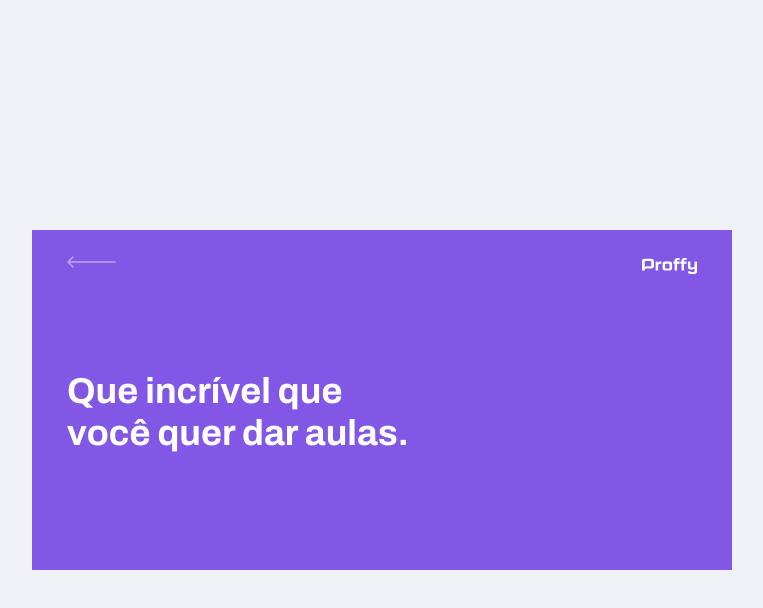
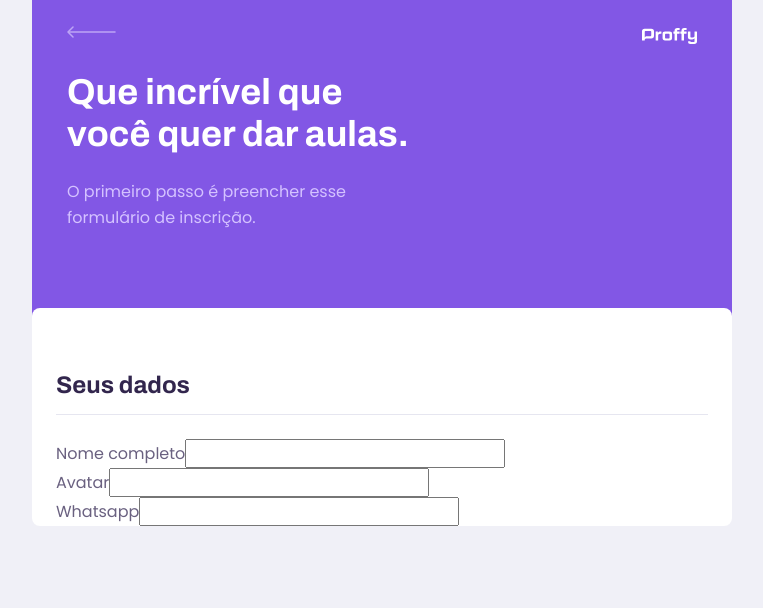
Before and after one commit to MrRioja/Proffy, a React (Create React App) app in the folder web/: page /give-classes in a window 1280 px wide. Shown: the top 608 px of the page, without its empty margins (258-1021 px from the left). Built offline with nearby package versions, Linux system fonts and the light colour scheme.

Commit message:
:alien: Iniciando form da aplicação. (Pausando pra ver o jogo do corintia :black_heart: )

```diff
--- a/web/src/Pages/TeacherForm/index.tsx
+++ b/web/src/Pages/TeacherForm/index.tsx
@@ -1,10 +1,36 @@
 import React from "react";
 import PageHeader from "../../components/PageHeader";
+
+import "./styles.css";
 
 function TeacherForm() {
   return (
     <div id="page-teacher-form" className="container">
-      <PageHeader title="Que incrível que você quer dar aulas." />
+      <PageHeader
+        title="Que incrível que você quer dar aulas."
+        description="O primeiro passo é preencher esse formulário de inscrição."
+      />
+
+      <main>
+        <fieldset>
+          <legend>Seus dados</legend>
+
+          <div className="input-block">
+            <label htmlFor="name">Nome completo</label>
+            <input type="text" id="name" />
+          </div>
+
+          <div className="input-block">
+            <label htmlFor="avatar">Avatar</label>
+            <input type="text" id="avatar" />
+          </div>
+
+          <div className="input-block">
+            <label htmlFor="whatsapp">Whatsapp</label>
+            <input type="text" id="whatsapp" />
+          </div>
+        </fieldset>
+      </main>
     </div>
   );
 }
--- /dev/null
+++ b/web/src/Pages/TeacherForm/styles.css
@@ -0,0 +1,39 @@
+#page-teacher-form {
+  width: 100vw;
+  height: 100vh;
+}
+
+#page-teacher-form .page-header .header-content {
+  margin-bottom: 6.4rem;
+}
+
+#page-teacher-form main {
+  background: var(--color-box-base);
+  width: 100%;
+  max-width: 74rem;
+  border-radius: 0.8rem;
+  margin: -3.2rem auto 3.2rem;
+  padding-top: 6.4rem;
+  overflow: hidden;
+}
+
+#page-teacher-form main fieldset {
+  border: 0;
+  padding: 0 2.4rem;
+}
+
+#page-teacher-form main fieldset+fieldset {
+  margin-top: 6.4rem;
+}
+
+#page-teacher-form main fieldset legend {
+  font: 700 2.4rem Archivo;
+  color: var(--color-text-title);
+  margin-bottom: 2.4rem;
+  display: flex;
+  align-items: center;
+  justify-content: space-between;
+  width: 100%;
+  padding-bottom: 1.6rem;
+  border-bottom: 1px solid var(--color-line-in-white);
+}
--- a/web/src/components/PageHeader/index.tsx
+++ b/web/src/components/PageHeader/index.tsx
@@ -8,6 +8,7 @@
 
 interface PageHeaderProps {
   title: string;
+  description?: string;
 }
 
 const PageHeader: React.FC<PageHeaderProps> = (props) => {
@@ -21,6 +22,7 @@
       </div>
       <div className="header-content">
         <strong>{props.title}</strong>
+        {props.description && <p>{props.description}</p>}
         {props.children}
       </div>
     </header>
--- a/web/src/components/PageHeader/styles.css
+++ b/web/src/components/PageHeader/styles.css
@@ -60,4 +60,11 @@
   .page-header .header-content strong {
     max-width: 350px;
   }
+  .page-header .header-content p {
+    color: var(--color-text-in-primary);
+    max-width: 30rem;
+    font-size: 1.6rem;
+    line-height: 2.6rem;
+    margin-top: 2.4rem;
+  }
 }
```
Also changed, not shown: web/src/components/Input/index.tsx (added, +16 -0 lines), web/src/components/Input/styles.css (added).
